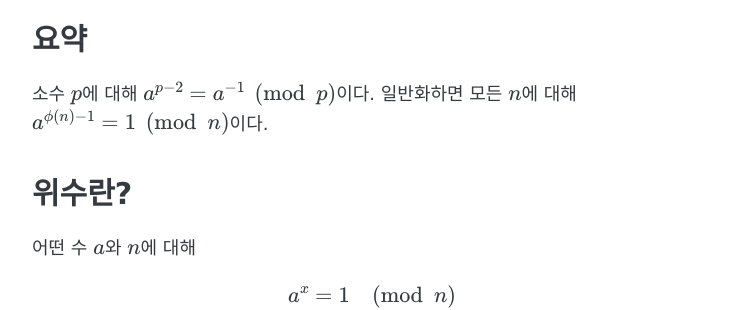
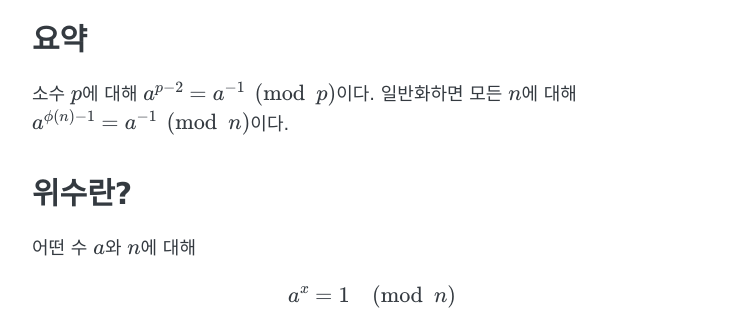
Before and after one commit to higstudev/higstudev.github.io, a Jekyll site: the page built from _posts/2024-01-20-MA1.md, in a window 1280 px wide and 900 px high. Shown: the part 260-570 px from the top of the window, without its empty margins (268-1010 px from the left). Built offline with Jekyll 4.4.1, drawn with Linux system fonts in a browser that asks for light colours; formulas are drawn with MathJax 3.

Commit message:
Update 2024-01-20-MA1.md

```diff
--- a/_posts/2024-01-20-MA1.md
+++ b/_posts/2024-01-20-MA1.md
@@ -8,7 +8,7 @@ comments: true
 # 요약
 
 소수 $p$에 대해 $a^{p-2} = a^{-1} \pmod{p}$이다.
-일반화하면 모든 $n$에 대해 $a^{\phi(n)-1} = 1 \pmod{n}$이다.
+일반화하면 모든 $n$에 대해 $a^{\phi(n)-1} = a^{-1} \pmod{n}$이다.
 
 # 위수란?
 
```
